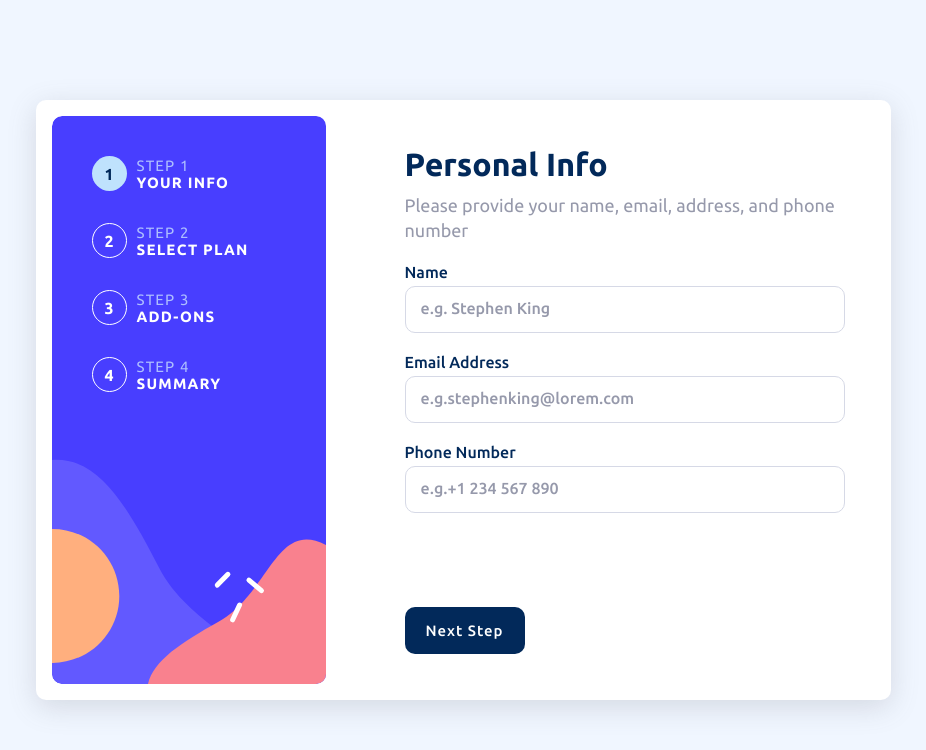
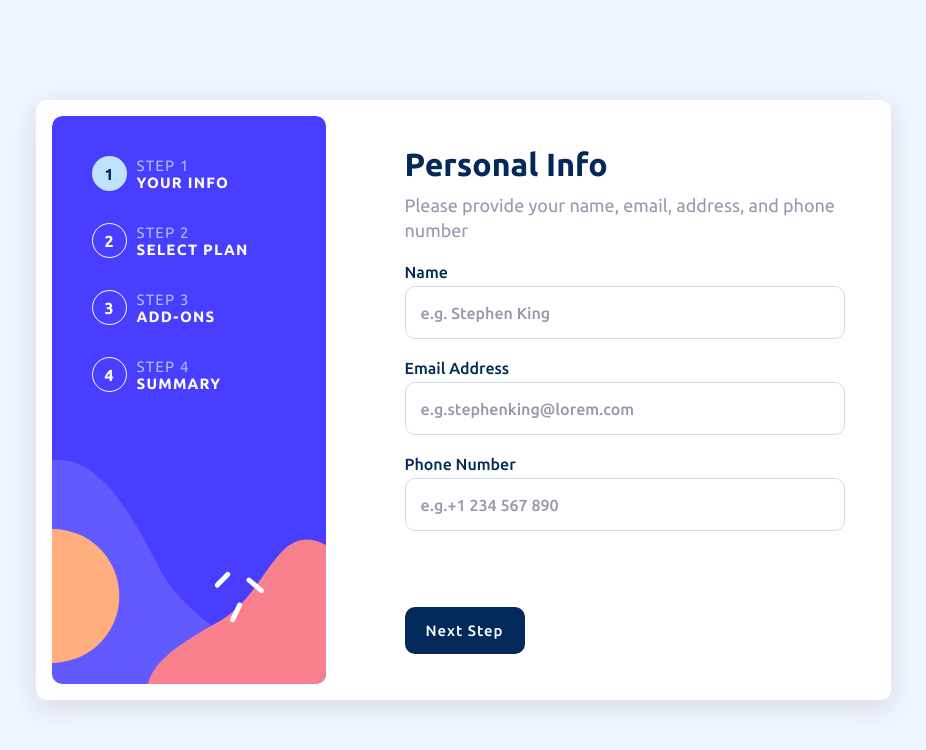
Before and after one commit to Mathitarazonad/angular-multisteps-form, an Angular app: page / in a window 1280 px wide. Shown: the top 750 px of the page, without its empty margins (177-1103 px from the left). Built offline with nearby package versions, Linux system fonts and the light colour scheme.

Commit message:
Change text input styles

```diff
--- a/src/app/components/first-form-step/first-form-step.component.css
+++ b/src/app/components/first-form-step/first-form-step.component.css
@@ -1,9 +1,8 @@
 fieldset {
-  visibility: hidden;
+  display: none;
 }
 
 fieldset.current {
-  visibility: visible;
   border: none;
   display: flex;
   flex-direction: column;
@@ -26,6 +25,9 @@ fieldset.current {
   border: 1.5px solid var(--light-gray);
   border-radius: 10px;
   padding: 15px;
+  color: var(--marine-blue);
+  font-weight: 500;
+  font-size: 18px;
 }
 
 .input-container input:hover {
@@ -34,7 +36,7 @@ fieldset.current {
 
 .input-container input:focus {
   outline: none;
-  border: 1px solid var(--marine-blue)
+  border: 1px solid var(--purplish-blue)
 }
 
 .input-container input::placeholder {
```
